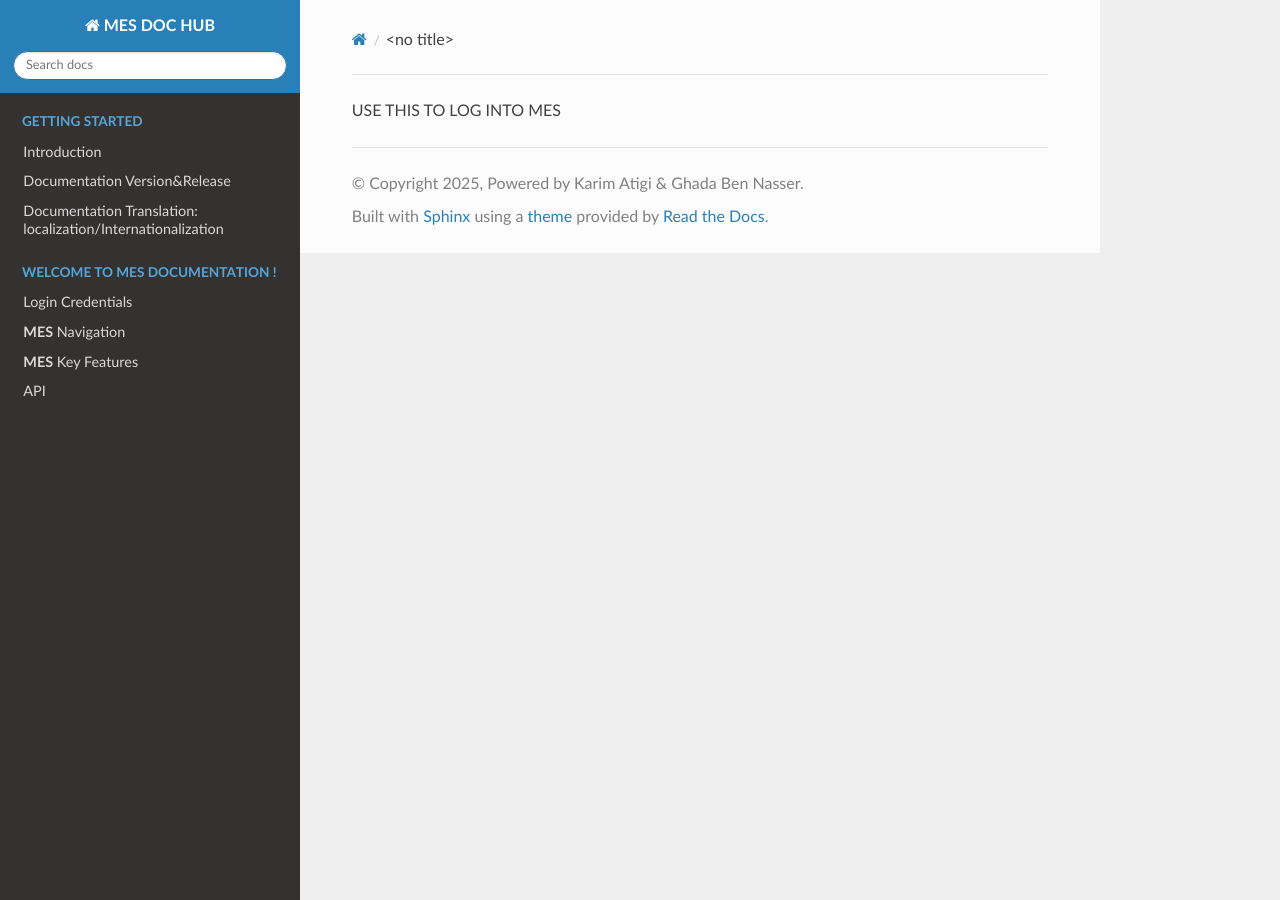
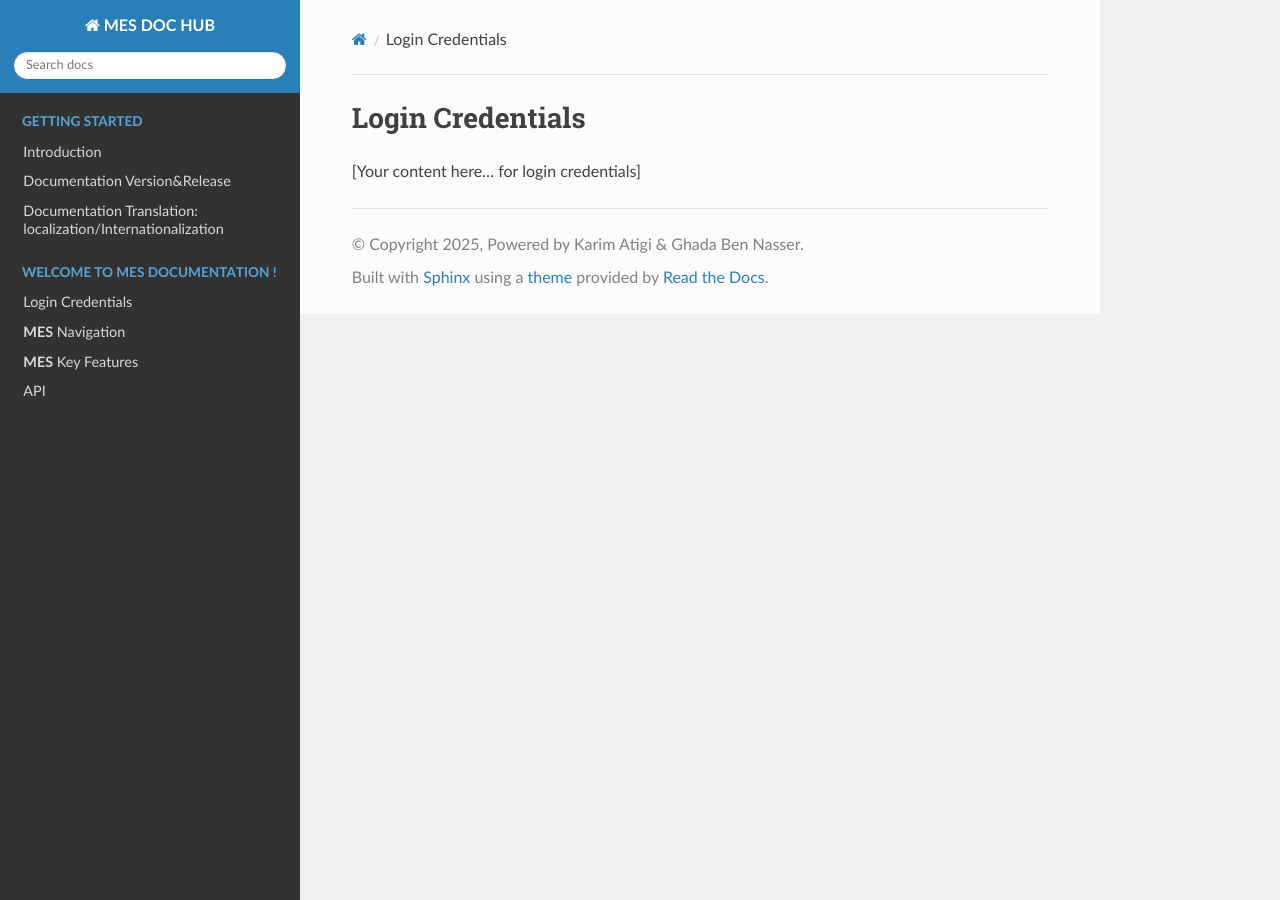
Before and after one commit to ghadiben0/-rtd-tutorial-ghadi2, a Sphinx documentation site: the page built from docs/source/login_credentials.rst, in a window 1280 px wide. Built offline with Sphinx 7.4.7 and the Read the Docs theme 3.1.0, drawn with Linux system fonts in a browser that asks for light colours.

Commit message:
Update login_credentials.rst

```diff
--- a/docs/source/login_credentials.rst
+++ b/docs/source/login_credentials.rst
@@ -1 +1,4 @@
-USE THIS TO LOG INTO MES
+Login Credentials
+==========================
+
+[Your content here... for login credentials]
```
